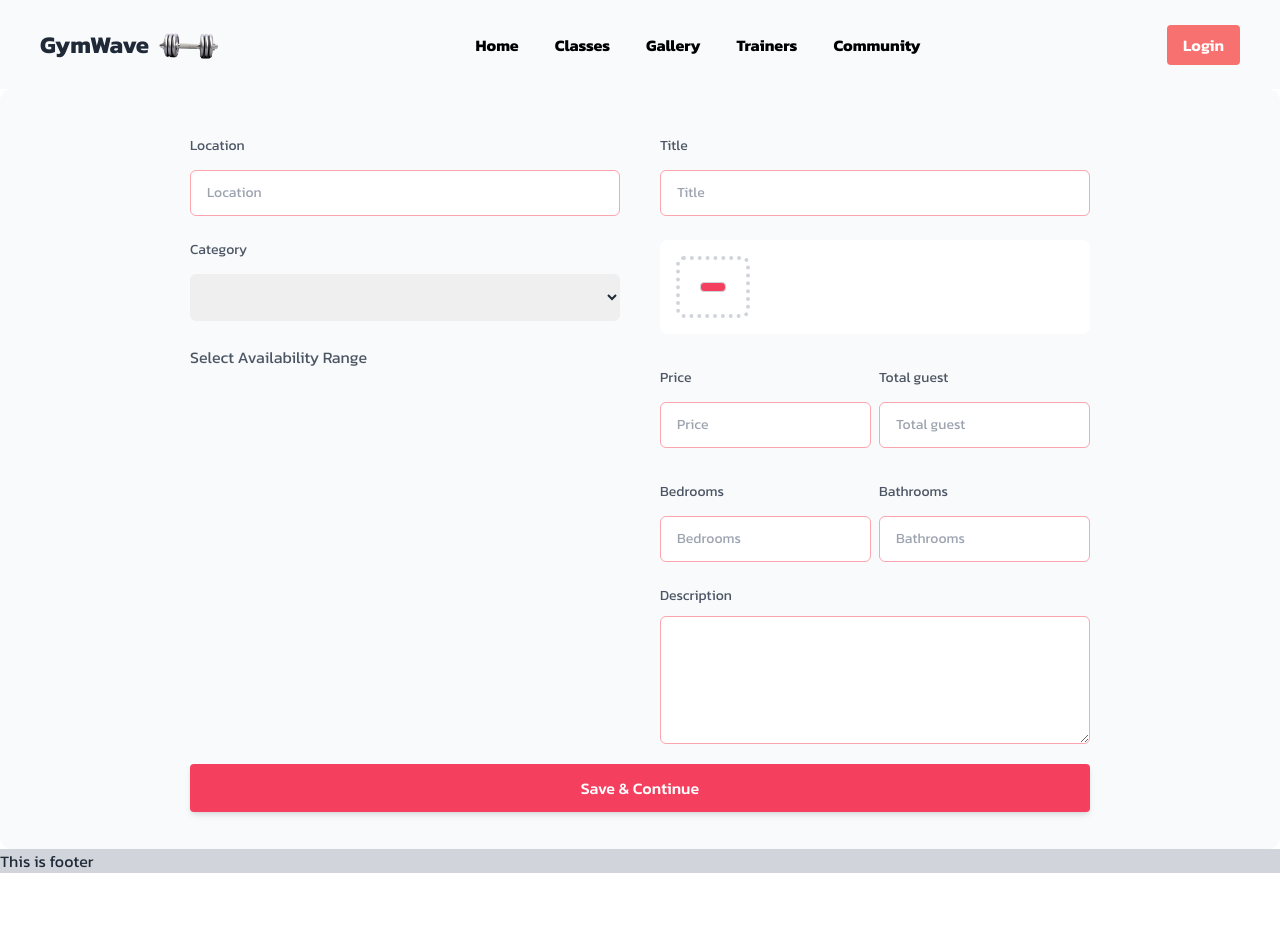
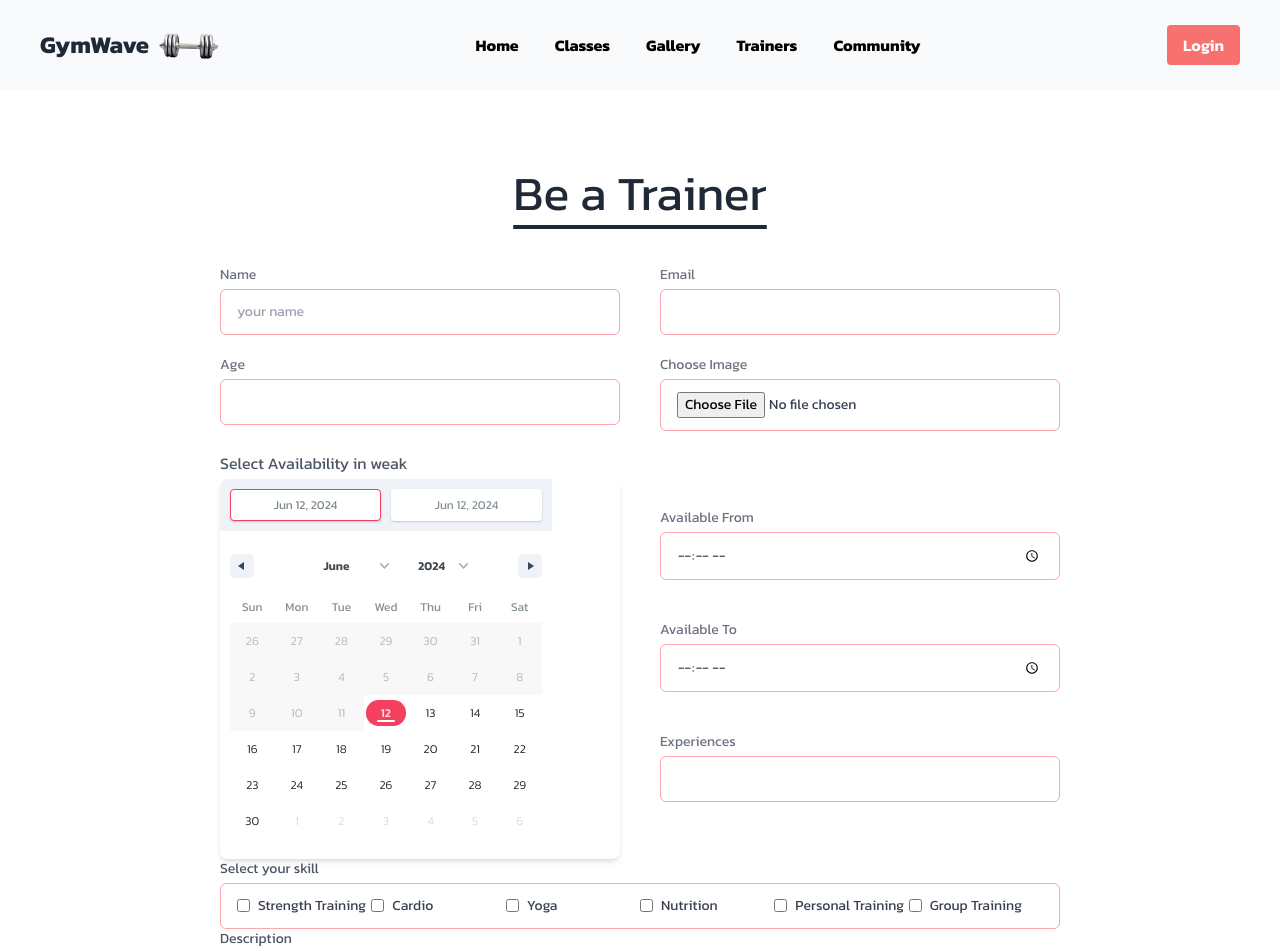
Before and after one commit to aliahasan/Gym-wave-client, a React (Vite) app: page /betrainer in a window 1280 px wide. Shown: the top 951 px of the page. Before the commit the page ends 873 px from the top, so only its background shows below. Built offline with nearby package versions, Linux system fonts and the light colour scheme; no server answers.

Commit message:
time slot generated

```diff
--- a/package.json
+++ b/package.json
@@ -32,6 +32,7 @@
     "react-hook-form": "^7.51.5",
     "react-hot-toast": "^2.4.1",
     "react-icons": "^5.2.1",
+    "react-loader-spinner": "^6.1.6",
     "react-router-dom": "^6.23.1",
     "react-spinners": "^0.13.8",
     "react-time-picker": "^7.0.0",
@@ -43,7 +44,7 @@
     "@types/react-dom": "^18.2.22",
     "@vitejs/plugin-react": "^4.2.1",
     "autoprefixer": "^10.4.19",
-    "daisyui": "^4.11.1",
+    "daisyui": "^4.12.2",
     "eslint": "^8.57.0",
     "eslint-plugin-react": "^7.34.1",
     "eslint-plugin-react-hooks": "^4.6.0",
--- a/src/Components/Form/BeTrainerForm.jsx
+++ b/src/Components/Form/BeTrainerForm.jsx
@@ -1,186 +1,307 @@
-import React from 'react';
-import useAuth from '../../Hooks/useAuth';
+import React, { useState } from "react";
+import useAuth from "../../Hooks/useAuth";
+import Container from "../Container/Container";
+import { PiSpinnerBold } from "react-icons/pi";
+import { imageUpload } from "../../Api/utils/imagebb";
+import { generateTimeSlots } from "../../Api/utils/timeSlot";
+import { DateRange } from "react-date-range";
+import "react-date-range/dist/styles.css";
+import "react-date-range/dist/theme/default.css";
+import { BeTrainer } from "../../Api/Api";
 
 const BeTrainerForm = () => {
+  const { loading, user, setLoading } = useAuth();
+  const [skills, setSkills] = useState([]);
+  const [start, setStart] = useState("");
+  const [end, setEnd] = useState("");
 
-    const {loading} = useAuth()
+  const [dates, setDates] = useState({
+    startDate: new Date(),
+    endDate: new Date(),
+    key: "selection",
+  });
+
+  const handleDates = (item) => {
+    setDates(item.selection);
+  };
+
+  const handleSkills = (e) => {
+    const { value, checked } = e.target;
+    if (checked) {
+      setSkills([...skills, value]);
+    } else {
+      setSkills(skills.filter((skill) => skill !== value));
+    }
+  };
+
+  const handleSubmit = async (e) => {
+    e.preventDefault();
+    setLoading(true);
+    const form = e.target;
+    const name = form.name.value;
+    const email = form.email.value;
+    const age = form.age.value;
+    const image = form.image.files[0];
+    const availableInDay = await generateTimeSlots(start, end);
+    const experience = form.experience.value;
+    const description = form.description.value;
+    const availableWeakFrom = dates.startDate;
+    const availableInWeakTo = dates.endDate;
+
+    try {
+      const image_url = await imageUpload(image);
+      const trainerInfo = {
+        name,
+        email,
+        age,
+        image_url,
+        skills,
+        availableInDay,
+        availableWeakFrom,
+        availableInWeakTo,
+        experience,
+        description,
+      };
+      console.log(trainerInfo);
+      await BeTrainer(trainerInfo);
+    } catch (error) {
+      console.log(error);
+      setLoading(false);
+    }
+    setLoading(false)
+    form.reset();
+  };
+
   return (
-        <div className='w-full min-h-[calc(100vh-40px)] flex flex-col justify-center items-center text-gray-800 rounded-xl bg-gray-50'>
-      <form >
-        <div className='grid grid-cols-1 lg:grid-cols-2 gap-10'>
-          <div className='space-y-6'>
-            <div className='space-y-1 text-sm'>
-              <label htmlFor='location' className='block text-gray-600'>
-                Location
+    <Container>
+      <div className="mt-20 w-10/12 lg:w-9/12 mx-auto">
+        <div className="text-center my-10 pb-2">
+          <h3 className="text-3xl md:text-5xl underline underline-offset-[15px]">
+            Be a Trainer
+          </h3>
+        </div>
+        <form onSubmit={handleSubmit}>
+          <div className="grid grid-cols-1 md:grid-cols-2 gap-x-10 gap-y-1 md:gap-y-5">
+            <div className="space-y-6">
+              <div className="space-y-1 text-sm">
+                <label htmlFor="title" className="block text-gray-500">
+                  Name
                 </label>
                 <input
-                className='w-full px-4 py-3 text-gray-800 border border-rose-300 focus:outline-rose-500 rounded-md '
-                name='location'
-                id='location'
-                type='text'
-                placeholder='Location'
+                  className="w-full px-4 py-3 text-gray-700 border border-rose-300  focus:outline-rose-500 rounded-md"
+                  type="text"
+                  name="name"
+                  id="name"
+                  placeholder="your name"
+                  required
+                  // defaultValue={user?.displayName}
+                />
+              </div>
+            </div>
+            <div className="space-y-6">
+              <div className="space-y-1 text-sm">
+                <label htmlFor="title" className="block text-gray-500">
+                  Email
+                </label>
+                <input
+                  className="w-full px-4 py-3 text-gray-700 border border-rose-300  focus:outline-rose-500 rounded-md"
+                  type="email"
+                  name="email"
+                  id="email"
+                  // defaultValue={user?.email}
+                  // readOnly
                   required
                 />
               </div>
-
-            <div className='space-y-1 text-sm'>
-              <label htmlFor='category' className='block text-gray-600'>
-                Category
-              </label>
-              <select
-                required
-                className='w-full px-4 py-3 border-rose-300 focus:outline-rose-500 rounded-md'
-                name='category'
-              >
-
-              </select>
             </div>
-
-            <div className='space-y-1'>
-              <label htmlFor='location' className='block text-gray-600'>
-                Select Availability Range
-              </label>
-              {/* Calender */}
-              {/* <DateRang
-                rangeColors={['#F43F5E']}
-                editableDateInputs={true}
-                onChange={item => handleDates(item)}
-                moveRangeOnFirstSelection={false}
-                ranges={[dates]}
-              /> */}
-            </div>
-          </div>
-          <div className='space-y-6'>
-            <div className='space-y-1 text-sm'>
-              <label htmlFor='title' className='block text-gray-600'>
-                Title
+            <div className="space-y-6">
+              <div className="space-y-1 text-sm">
+                <label htmlFor="title" className="block text-gray-500">
+                  Age
                 </label>
                 <input
-                className='w-full px-4 py-3 text-gray-800 border border-rose-300 focus:outline-rose-500 rounded-md '
-                name='title'
-                id='title'
-                type='text'
-                placeholder='Title'
+                  className="w-full px-4 py-3 text-gray-700 border border-rose-300  focus:outline-rose-500 rounded-md"
+                  type="number"
+                  name="age"
+                  id="age"
                   required
                 />
               </div>
-
-            <div className=' p-4 bg-white w-full  m-auto rounded-lg flex justify-between items-center'>
-              <div className='file_upload px-5 py-3 relative border-4 border-dotted border-gray-300 rounded-lg'>
-                <div className='flex flex-col w-max mx-auto text-center'>
-                  <label>
-                    <input
-                      className='text-sm cursor-pointer w-36 hidden'
-                      type='file'
-                      onChange={e => (e.target.files[0])}
-                      name='image'
-                      id='image'
-                      accept='image/*'
-                      hidden
-                    />
-                    <div className='bg-rose-500 text-white border border-gray-300 rounded font-semibold cursor-pointer p-1 px-3 hover:bg-rose-500'>
-                      {/* {imageText}
-                      {imageText.length > 20
-                        ? imageText.split('.')[0].slice(0, 15) +
-                          '....' +
-                          imageText.split('.')[1]
-                        : imageText} */}
             </div>
-                  </label>
-                </div>
-              </div>
-              {/* <div className='h-16 w-16 object-cover overflow-hidden flex items-center'>
-                {imagePreview && <img src={imagePreview} />}
-              </div> */}
-            </div>
-            <div className='flex justify-between gap-2'>
-              <div className='space-y-1 text-sm'>
-                <label htmlFor='price' className='block text-gray-600'>
-                  Price
+            <div className="space-y-6">
+              <div className="space-y-1 text-sm">
+                <label htmlFor="title" className="block text-gray-500">
+                  Choose Image
                 </label>
                 <input
-                  className='w-full px-4 py-3 text-gray-800 border border-rose-300 focus:outline-rose-500 rounded-md '
-                  name='price'
-                  id='price'
-                  type='number'
-                  placeholder='Price'
-                  required
-                />
-              </div>
-
-              <div className='space-y-1 text-sm'>
-                <label htmlFor='guest' className='block text-gray-600'>
-                  Total guest
-                </label>
-                <input
-                  className='w-full px-4 py-3 text-gray-800 border border-rose-300 focus:outline-rose-500 rounded-md '
-                  name='total_guest'
-                  id='guest'
-                  type='number'
-                  placeholder='Total guest'
+                  className="w-full px-4 py-3 text-gray-700 border border-rose-300  focus:outline-rose-500 rounded-md"
+                  type="file"
+                  name="image"
+                  id="image"
+                  accept="image/*"
                   required
                 />
               </div>
             </div>
 
-            <div className='flex justify-between gap-2'>
-              <div className='space-y-1 text-sm'>
-                <label htmlFor='bedrooms' className='block text-gray-600'>
-                  Bedrooms
+            <div className="space-y-1">
+              <label htmlFor="location" className="block text-gray-600">
+                Select Availability in weak
+              </label>
+              <div className="bg-white rounded-lg shadow-md overflow-hidden">
+                <DateRange
+                  rangeColors={["#F43F5E"]}
+                  editableDateInputs={true}
+                  onChange={(item) => handleDates(item)}
+                  moveRangeOnFirstSelection={false}
+                  ranges={[dates]}
+                  minDate={new Date()}
+                />
+              </div>
+            </div>
+            <div className="flex flex-col justify-center gap-y-10">
+              <div className="space-y-6">
+                <div className="space-y-1 text-sm">
+                  <label htmlFor="slots" className="block text-gray-500">
+                    Available From
                   </label>
                   <input
-                  className='w-full px-4 py-3 text-gray-800 border border-rose-300 focus:outline-rose-500 rounded-md '
-                  name='bedrooms'
-                  id='bedrooms'
-                  type='number'
-                  placeholder='Bedrooms'
-                  required
-                />
-              </div>
-
-              <div className='space-y-1 text-sm'>
-                <label htmlFor='bathrooms' className='block text-gray-600'>
-                  Bathrooms
-                </label>
-                <input
-                  className='w-full px-4 py-3 text-gray-800 border border-rose-300 focus:outline-rose-500 rounded-md '
-                  name='bathrooms'
-                  id='bathrooms'
-                  type='number'
-                  placeholder='Bathrooms'
+                    className="w-full px-4 py-3 text-gray-700 border border-rose-300  focus:outline-rose-500 rounded-md"
+                    type="time"
+                    name="time"
+                    id="time"
+                    value={start}
+                    onChange={(e) => setStart(e.target.value)}
                     required
                   />
                 </div>
               </div>
+              <div className="space-y-6">
+                <div className="space-y-1 text-sm">
+                  <label htmlFor="slots" className="block text-gray-500">
+                    Available To
+                  </label>
+                  <input
+                    className="w-full px-4 py-3 text-gray-700 border border-rose-300  focus:outline-rose-500 rounded-md"
+                    type="time"
+                    name="time"
+                    id="time"
+                    value={end}
+                    onChange={(e) => setEnd(e.target.value)}
+                    required
+                  />
+                </div>
+              </div>
+              <div className="space-y-6">
+                <div className="space-y-1 text-sm">
+                  <label htmlFor="slots" className="block text-gray-500">
+                   Experiences
+                  </label>
+                  <input
+                    className="w-full px-4 py-3 text-gray-700 border border-rose-300  focus:outline-rose-500 rounded-md"
+                    type="text"
+                    name="experience"
+                    id="experience"
+                    required
+                  />
+                </div>
+              </div>
+            </div>
+          </div>
+          <div className="space-y-1 text-sm w-full">
+            <label htmlFor="description" className="block text-gray-600">
+              Select your skill
+            </label>
+            <div className="grid grid-cols-2 md:grid-cols-4 lg:grid-cols-6 justify-between  px-4 py-3 text-gray-700 border border-rose-300  focus:outline-rose-500 rounded-md my-10">
+              <label className="inline-flex items-center">
+                <input
+                  type="checkbox"
+                  className="form-checkbox text-blue-600"
+                  name="skills"
+                  value="Strength training"
+                  onChange={handleSkills}
+                />
+                <span className="ml-2">Strength Training</span>
+              </label>
+              <label className="inline-flex items-center">
+                <input
+                  type="checkbox"
+                  className="form-checkbox text-blue-600"
+                  name="skills"
+                  value="Cardio"
+                  onChange={handleSkills}
+                />
+                <span className="ml-2">Cardio</span>
+              </label>
+              <label className="inline-flex items-center">
+                <input
+                  type="checkbox"
+                  className="form-checkbox text-blue-600"
+                  name="skills"
+                  value="Yoga"
+                  onChange={handleSkills}
+                />
+                <span className="ml-2">Yoga</span>
+              </label>
+              <label className="inline-flex items-center">
+                <input
+                  type="checkbox"
+                  className="form-checkbox text-blue-600"
+                  name="skills"
+                  value="Nutrition"
+                  onChange={handleSkills}
+                />
+                <span className="ml-2">Nutrition</span>
+              </label>
 
-            <div className='space-y-1 text-sm'>
-              <label htmlFor='description' className='block text-gray-600'>
+              <label className="inline-flex items-center">
+                <input
+                  type="checkbox"
+                  className="form-checkbox text-blue-600"
+                  name="skills"
+                  value="Personal training"
+                  onChange={handleSkills}
+                />
+                <span className="ml-2">Personal Training</span>
+              </label>
+              <label className="inline-flex items-center">
+                <input
+                  type="checkbox"
+                  className="form-checkbox text-blue-600"
+                  name="skills"
+                  value="Group training"
+                  onChange={handleSkills}
+                />
+                <span className="ml-2">Group Training</span>
+              </label>
+            </div>
+          </div>
+          <div className="space-y-1 text-sm">
+            <label htmlFor="description" className="block text-gray-600">
               Description
             </label>
 
             <textarea
-                id='description'
-                className='block rounded-md focus:rose-300 w-full h-32 px-4 py-3 text-gray-800  border border-rose-300 focus:outline-rose-500 '
-                name='description'
+              id="description"
+              className="block rounded-md focus:rose-300 w-full h-32 px-4 py-3 text-gray-800  border border-rose-300 focus:outline-rose-500 "
+              name="description"
+              required
             ></textarea>
           </div>
-          </div>
-        </div>
-
           <button
             disabled={loading}
-          type='submit'
-          className='w-full p-3 mt-5 text-center font-medium text-white transition duration-200 rounded shadow-md bg-rose-500'
+            type="submit"
+            className="w-full p-3 mt-5 text-center font-medium text-white transition duration-200 rounded shadow-md bg-rose-500"
           >
             {loading ? (
-            "loading"
-            // <TbFidgetSpinner className='animate-spin m-auto' />
+              <PiSpinnerBold className="animate-spin m-auto text-2xl" />
             ) : (
-            ' Save & Continue'
+              " Apply"
             )}
           </button>
         </form>
       </div>
+    </Container>
   );
 };
 
--- a/src/DashboardPages/AddArticles/AddArticles.jsx
+++ b/src/DashboardPages/AddArticles/AddArticles.jsx
@@ -1,54 +1,65 @@
-import React, { useState } from "react";
 import useRole from "../../Hooks/useRole";
 import useAuth from "../../Hooks/useAuth";
 import AddArticlesForm from "./AddArticlesForm";
 import { imageUpload } from "../../Api/utils/imagebb";
-// import AddArticlesForm from "./AddArticlesForm";
+import { useMutation } from "@tanstack/react-query";
+import { axiosSecure } from "../../Hooks/useAxiosSecure";
+import toast from "react-hot-toast";
 
 const AddArticles = () => {
   const [role] = useRole();
   const { user, loading, setLoading } = useAuth();
+
+  const { mutateAsync } = useMutation({
+    mutationFn: async (article) => {
+      const { data } = await axiosSecure.post("/articles", article);
+      return data;
+    },
+    onSuccess: () => {
+      toast.success("Article added successfully");
+      setLoading(false);
+    },
+  });
+
   const handleSubmit = async (e) => {
     e.preventDefault();
-    // setLoading(true);
-    const form = e.target
+    setLoading(true);
+    const form = e.target;
     const title = form.title.value;
     const image = form.image.files[0];
     const video = form.video.value;
+    const description = form.description.value;
     const date = form.date.value;
-    const description = form.description.value;
     const author = {
-      userRole:role,
+      authorType: role,
       name: user?.displayName,
-      email:user?.email,
-      photo:user?.photoURL,
-
-    }
+      email: user?.email,
+      photo: user?.photoURL,
+    };
     try {
-      const image_url = await imageUpload(image)
-      const articles = {
+      const image_url = await imageUpload(image);
+      const article = {
         title,
         video,
         date,
         description,
+        image: image_url,
         author,
-        image: image_url
-      }
-      console.log(articles)
+      };
+      await mutateAsync(article);
     } catch (error) {
-      console.log(error)
-      setLoading(false)
+      console.log(error);
+      setLoading(false);
     }
+    form.reset();
   };
-
-
 
   return (
     <div>
-     <AddArticlesForm
-     handleSubmit={handleSubmit}
-     loading={loading}
-     ></AddArticlesForm>
+      <AddArticlesForm
+        handleSubmit={handleSubmit}
+        loading={loading}
+      ></AddArticlesForm>
     </div>
   );
 };
--- a/src/Routes/Routes.jsx
+++ b/src/Routes/Routes.jsx
@@ -23,6 +23,7 @@ import Recommended from "../DashboardPages/Menu/UserMenu/Recommended";
 import Profile from "../DashboardPages/Menu/UserMenu/Profile";
 import AddArticles from "../DashboardPages/AddArticles/AddArticles";
 import PrivateRoute from "./PrivateRoute/PrivateRoute";
+import TrainerDetails from "../Pages/Trainers/TrainerDetails";
 
 export const router = createBrowserRouter([
   {
@@ -45,6 +46,10 @@ export const router = createBrowserRouter([
       {
         path: "/trainers",
         element: <Trainers></Trainers>,
+      },
+      {
+        path: "/trainers/:id",
+        element: <TrainerDetails />,
       },
       {
         path: "/community",
```
Also changed, not shown: src/Api/Api.js (+24 -0 lines), src/Api/utils/timeSlot.js (+4 -4 lines), src/Pages/Trainers/TrainerCard.jsx (added, +28 -0 lines), src/Pages/Trainers/TrainerDetails.jsx (+52 -62 lines), src/Pages/Trainers/Trainers.jsx (+53 -29 lines), src/Shared/Loading/Loading.jsx (+14 -6 lines), public/trainer.jpg (added), 1 other file (tests, documents, lock files or other folders). Lines whose indentation alone changed are shown as unchanged.
